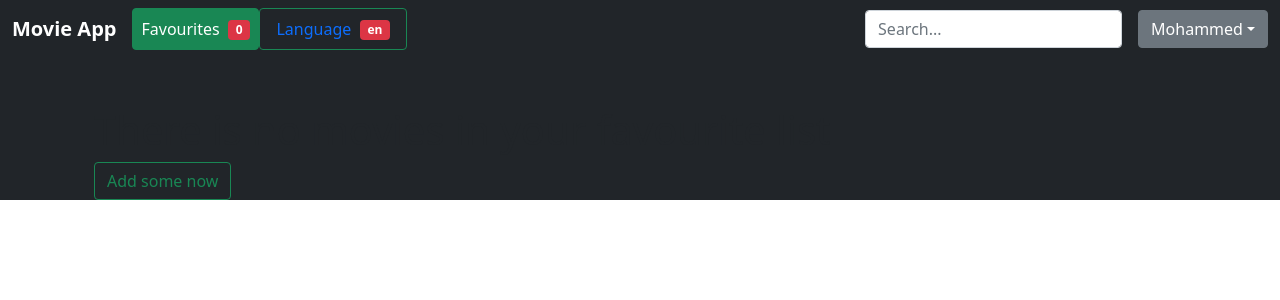
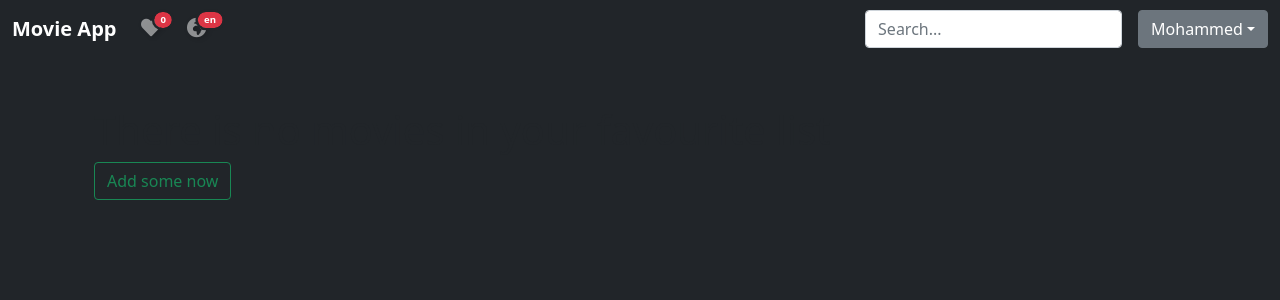
Before and after one commit to MohammadKhallaf/iti-react-movie-app, a React (Create React App) app: page /favList in a window 1280 px wide. Shown: the top 300 px of the page. Built offline with nearby package versions, Linux system fonts and the light colour scheme.

Commit message:
some UI updates

```diff
--- a/package.json
+++ b/package.json
@@ -5,9 +5,6 @@
   "dependencies": {
     "@fortawesome/fontawesome-free": "^5.15.4",
     "@reduxjs/toolkit": "^1.7.1",
-    "@testing-library/jest-dom": "^5.16.1",
-    "@testing-library/react": "^12.1.2",
-    "@testing-library/user-event": "^13.5.0",
     "axios": "^0.24.0",
     "bootstrap": "^5.1.3",
     "firebase": "^9.6.2",
@@ -19,7 +16,7 @@
     "react-scripts": "5.0.0",
     "redux": "^4.1.2",
     "sass": "^1.45.2",
-    "web-vitals": "^2.1.2"
+    "styled-components": "^5.3.5"
   },
   "scripts": {
     "start": "react-scripts start",
--- a/src/components/MovieCard.js
+++ b/src/components/MovieCard.js
@@ -1,8 +1,15 @@
 import { useDispatch, useSelector } from "react-redux";
 import { Link } from "react-router-dom";
+import styled from "styled-components";
 import { favActions } from "../store/slices/fav-slice";
-const MovieCard = (props) => {
-  const item = props.item;
+
+const Card = styled.div`
+  @media (min-width: 768px) {
+    max-width: 20rem;
+  }
+`;
+
+const MovieCard = ({ item }) => {
   const dispatch = useDispatch();
   const favouriteMovies = useSelector((state) => state.favlist.items);
   const toggleFavourite = () => {
@@ -19,39 +26,37 @@ const MovieCard = (props) => {
   };
 
   return (
-    <div className="col" key={props.item.id}>
-      <div
-        className="card position-relative rounded-3 overflow-hidden"
-        style={{ width: "20rem" }}
-      >
+    <div className="col" key={item.id}>
+      <Card className="card position-relative rounded-3 overflow-hidden mx-auto">
         <button
           className="fav-heart"
-          onClick={toggleFavourite.bind(this, props.item.id)}
+          onClick={toggleFavourite.bind(this, item.id)}
         >
           <i
             className={`${
-              favouriteMovies.find((item) => item.id === props.item.id)
+              favouriteMovies.find((movieItem) => item.id === movieItem.id)
                 ? "fas"
                 : "far"
             } fa-heart fs-5 text-danger`}
           ></i>
         </button>
+
         <img
-          src={`https://image.tmdb.org/t/p/w500/${props.item.poster_path}`}
+          src={`https://image.tmdb.org/t/p/w500/${item.poster_path}`}
           className="card-img-top"
-          alt=""
+          alt={item.title}
         />
         <div className="card-body">
-          <h5 className="card-title text-truncate">{props.item.title}</h5>
-          <p className="card-text text-truncate">{props.item.overview}</p>
-          <Link to={`/movie/${props.item.id}`} key={props.item.id}>
+          <h5 className="card-title text-truncate">{item.title}</h5>
+          <p className="card-text text-truncate">{item.overview}</p>
+          <Link to={`/movie/${item.id}`} key={item.id}>
             <span className="btn btn-primary">View Details</span>
           </Link>
         </div>
         <div className="card-footer">
-          <small className="text-muted">{props.item.vote_count}</small>
+          <small className="text-muted">{item.vote_count}</small>
         </div>
-      </div>
+      </Card>
     </div>
   );
 };
--- a/src/components/Navbar.js
+++ b/src/components/Navbar.js
@@ -1,21 +1,22 @@
 import { useContext, useState } from "react";
 import { useSelector } from "react-redux";
 import { NavLink, useHistory } from "react-router-dom";
-
-import { Badge } from "react-bootstrap";
-
 import { AccountDropDown } from "./NavBar/AccountDropDown";
 import UserContext from "../store/user-context";
 import { TopNav } from "./NavBar/TopNav";
 import { NavSearch } from "./NavBar/NavSearch";
+import styled from "styled-components";
+
+const IconBadged = styled.span`
+  outline: 3px solid var(--bs-dark);
+  scale: 0.8;
+`;
 
 const Navbar = () => {
-
   const counter = useSelector((state) => state.favlist.quantity);
   const history = useHistory();
-  const usrCtx= useContext(UserContext)
+  const usrCtx = useContext(UserContext);
   const [query, setQuery] = useState("");
-  console.log("NAV:", !usrCtx.isLoggedIn);
   const searchMovie = (e) => {
     setQuery(e.target.value);
   };
@@ -48,36 +49,35 @@ const Navbar = () => {
         {usrCtx.isLoggedIn ? (
           <ul className="navbar-nav ">
             <li className="nav-item">
-              <NavLink
-                className="nav-link btn btn-outline-success"
-                to={"/favList"}
-              >
-                <span>
-                  Favourites &nbsp;
+              <NavLink className="nav-link btn shadow-none" to={"/favList"}>
+                <span className="position-relative">
+                  <i class="fas fa-heart fs-5 text-white-50"></i>
+                  <IconBadged className="position-absolute top-0 start-100 translate-middle badge rounded-pill bg-danger ">
+                    {counter}
+                  </IconBadged>
                 </span>
-                <span className="badge bg-danger">{counter}</span>
               </NavLink>
             </li>
           </ul>
         ) : null}
         <button
-                className="nav-link btn btn-outline-success"
+          className="nav-link btn shadow-none"
           onClick={usrCtx.toggleLang}
         >
-                <span>
-                  Language &nbsp;
+          <span className="position-relative">
+            <i class="fas fa-globe-africa fs-5 text-white-50"></i>
+            <IconBadged className="position-absolute top-0 start-100 translate-middle badge rounded-pill bg-danger">
+              {usrCtx.lang}
+            </IconBadged>
           </span>
-                <span className="badge bg-danger">{usrCtx.lang}</span>
         </button>
         <div className="d-flex flex-wrap ms-auto">
           <NavSearch onSubmit={runSearch} onChange={searchMovie} />
 
           <ul className="navbar-nav ">
             <li className="nav-item">
-
               <AccountDropDown />
             </li>
-
           </ul>
         </div>
       </div>
--- a/src/index.js
+++ b/src/index.js
@@ -3,7 +3,7 @@ import ReactDOM from "react-dom";
 import { Provider } from "react-redux";
 
 import "bootstrap/dist/js/bootstrap.bundle";
-import "@fortawesome/fontawesome-free/css/all.min.css";
+
 import "./style.scss";
 
 import store from "./store/index";
--- a/src/pages/Movies.js
+++ b/src/pages/Movies.js
@@ -27,7 +27,7 @@ const Movies = () => {
 
   return (
     <>
-      <section className="row row-cols-lg-3 g-4">
+      <section className="row row-cols-lg-3 g-5">
         {movieList.map((item) => {
           return <MovieCard item={item} key={item.id} />;
         })}
--- a/src/style.scss
+++ b/src/style.scss
@@ -1,6 +1,11 @@
 // $placeholder-opacity-max: 0.03;
 // $placeholder-opacity-min: 1;
-@import "node_modules/bootstrap/scss/bootstrap.scss";
+@import "bootstrap/scss/bootstrap.scss";
+@import "@fortawesome/fontawesome-free/css/all.min.css";
+
+#root {
+  min-height: 100vmin;
+}
 
 .blur {
   filter: blur(1.1rem);
@@ -19,10 +24,35 @@
   right: 5%;
   top: 5%;
   z-index: 100;
-  mix-blend-mode: difference;
+  // mix-blend-mode: color-burn;
   background: transparent;
   display: inline;
   padding: 0;
   margin: 0;
   border: none;
+  transition: all 250ms ease-in-out;
+
+  &:hover {
+    text-shadow: 1px 1px 3px rgb(0 0 0 / 40%);
+  }
+  * {
+    will-change: transform;
+  }
 }
+
+.fas {
+  text-shadow: 2px 1px 5px rgb(0 0 0 / 20%);
+  animation: pulse 290ms cubic-bezier(0.59, -0.51, 0, 2.2) 1;
+}
+
+@keyframes pulse {
+  0% {
+    scale: 1;
+  }
+  20% {
+    scale: 1.3;
+  }
+  100% {
+    scale: 1;
+  }
+}
```
Also changed, not shown: 1 other file (tests, documents, lock files or other folders). Lines whose indentation alone changed are shown as unchanged.
